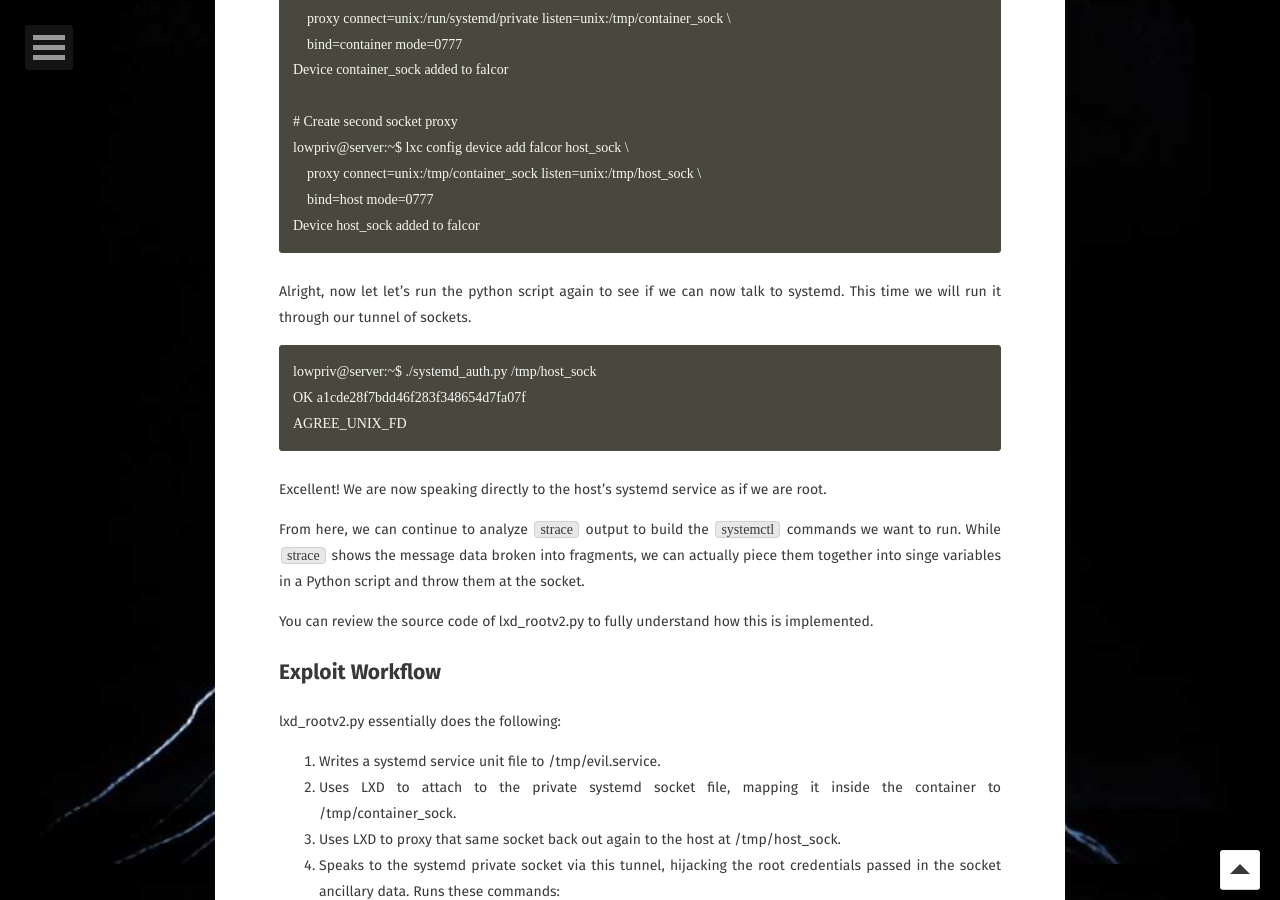
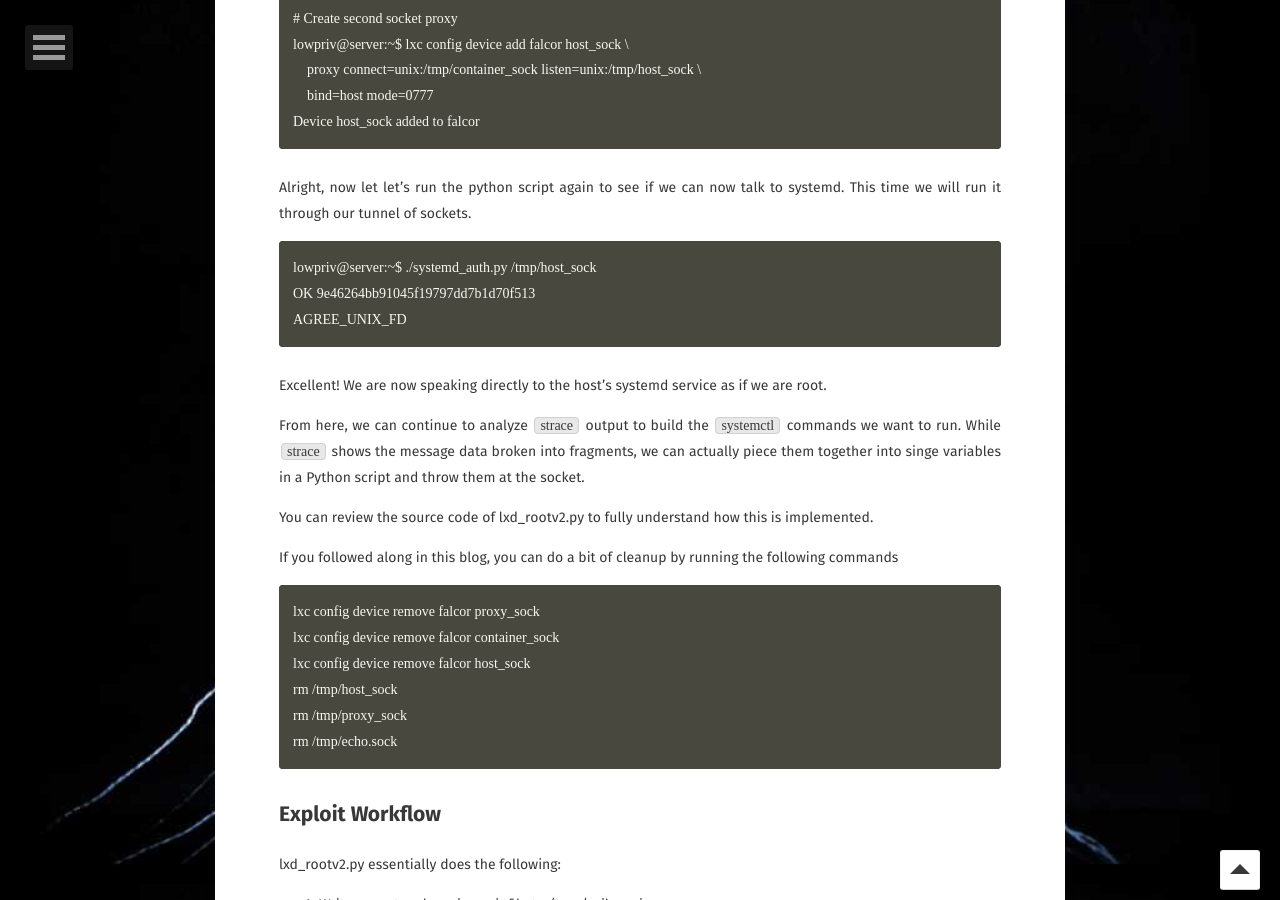
Before and after one commit to hackdou/initblog.com, a Jekyll site: the page built from _posts/2019-05-20-lxd-root.markdown, in a window 1280 px wide and 900 px high, scrolled down 9936 px. Built offline with Jekyll 4.4.1, drawn with Linux system fonts in a browser that asks for light colours; some web fonts are replaced; some of the changed text lies outside the part shown.

Commit message:
more blog work

````diff
--- a/_posts/2019-05-20-lxd-root.markdown
+++ b/_posts/2019-05-20-lxd-root.markdown
@@ -350,7 +346,7 @@ Alright, now let let's run the python script again to see if we can now talk to
 
 ```
 lowpriv@server:~$ ./systemd_auth.py /tmp/host_sock
-OK a1cde28f7bdd46f283f348654d7fa07f
+OK 9e46264bb91045f19797dd7b1d70f513
 AGREE_UNIX_FD
 ```
 
@@ -359,6 +355,17 @@ Excellent! We are now speaking directly to the host's systemd service as if we a
 From here, we can continue to analyze `strace` output to build the `systemctl` commands we want to run. While `strace` shows the message data broken into fragments, we can actually piece them together into singe variables in a Python script and throw them at the socket.
 
 You can review the source code of lxd_rootv2.py to fully understand how this is implemented.
+
+If you followed along in this blog, you can do a bit of cleanup by running the following commands
+
+```
+lxc config device remove falcor proxy_sock
+lxc config device remove falcor container_sock
+lxc config device remove falcor host_sock
+rm /tmp/host_sock
+rm /tmp/proxy_sock
+rm /tmp/echo.sock
+```
 
 ## Exploit Workflow
 lxd_rootv2.py essentially does the following:
````
Also changed, not shown: other parts of _posts/2019-05-20-lxd-root.markdown (+6 -10 lines).
